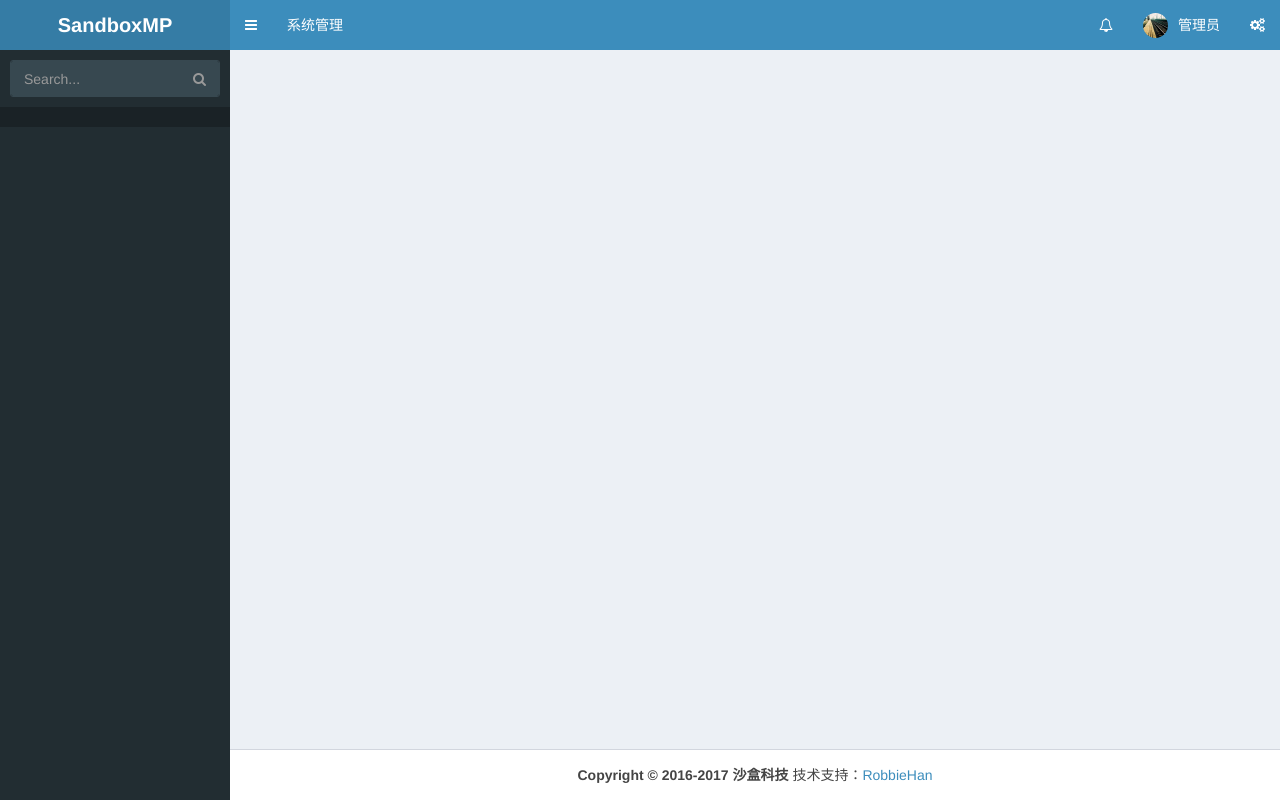
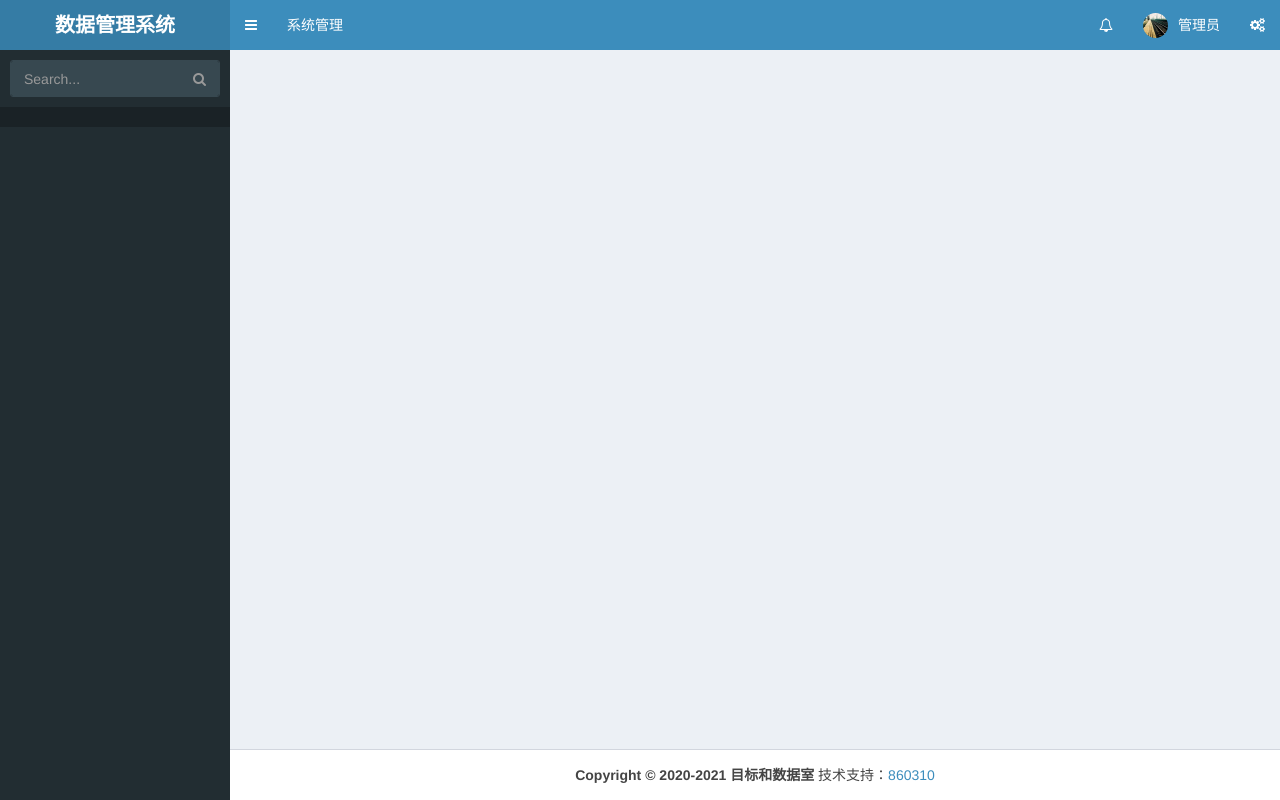
Before and after one commit to haha255/Zbd, a Django app: page / in a window 1280 px wide. Run offline with Django 3.2, Linux system fonts and the light colour scheme; a user stored in the database is signed in; data comes from the database, SQL or seed files in the repository; both versions use the stored data as it was after the commit; parts of the project's set-up code (start-up, migrations or seed data) failed here and were passed over; some libraries are stand-ins or nearby versions.

Commit message:
修改框架中的标识。

```diff
--- a/templates/base-static.html
+++ b/templates/base-static.html
@@ -50,9 +50,9 @@ scratch. This page gets rid of all links and provides the needed markup only.
               <i class="menu-icon fa fa-birthday-cake bg-red"></i>
 
               <div class="menu-info">
-                <h4 class="control-sidebar-subheading">SandBox</h4>
+                <h4 class="control-sidebar-subheading">ZBD</h4>
 
-                <p>沙盒协同办公平台</p>
+                <p>数据管理系统框架</p>
               </div>
             </a>
           </li>
@@ -76,7 +76,7 @@ scratch. This page gets rid of all links and provides the needed markup only.
       <!-- Settings tab content -->
       <div class="tab-pane" id="control-sidebar-settings-tab">
         <form method="post">
-          <h3 class="control-sidebar-heading">江苏沙盒科技</h3>
+          <h3 class="control-sidebar-heading">目标和数据室</h3>
 
           <div class="form-group">
             <p>
--- a/templates/head-footer.html
+++ b/templates/head-footer.html
@@ -8,9 +8,9 @@
         <!-- Logo -->
         <a href="#" class="logo">
             <!-- mini logo for sidebar mini 50x50 pixels -->
-            <span class="logo-mini"><b>SMP</b></span>
+            <span class="logo-mini"><b>ZBD</b></span>
             <!-- logo for regular state and mobile devices -->
-            <span class="logo-lg"><b>SandboxMP</b></span>
+            <span class="logo-lg"><b>数据管理系统</b></span>
         </a>
 
         <!-- Header Navbar -->
@@ -47,7 +47,7 @@
                                     <ul class="menu">
                                         <li><!-- start notification -->
                                             <a href="#">
-                                                <i class="fa fa-users text-aqua"></i> 消息中心功能暂未开放，敬请期待。 --RobbieHan
+                                                <i class="fa fa-users text-aqua"></i> 消息中心功能暂未开放，敬请期待。
                                             </a>
                                         </li>
                                         <!-- end notification -->
@@ -66,7 +66,6 @@
                                 <!-- hidden-xs hides the username on small devices so only the image appears. -->
                                 <span class="hidden-xs">{{ request.user.name }}</span>
                                 <!--上面 request.user 会返回用户姓名，user.models.UserProfile.Meta定义该值-->
-
                             </a>
                             <ul class="dropdown-menu">
                             <!-- The user image in the menu -->
@@ -109,10 +108,10 @@
     <footer class="main-footer text-center">
         <strong>
 
-              Copyright © 2016-2017 沙盒科技
+              Copyright © 2020-2021 目标和数据室
 
         </strong>
-        技术支持：<a href="https://zhuanlan.zhihu.com/sandbox" target="_blank">RobbieHan</a>
+        技术支持：<a href="#" target="_blank">860310</a>
     </footer>
 
 {% endblock %}
```
Also changed, not shown: db.sqlite3.
